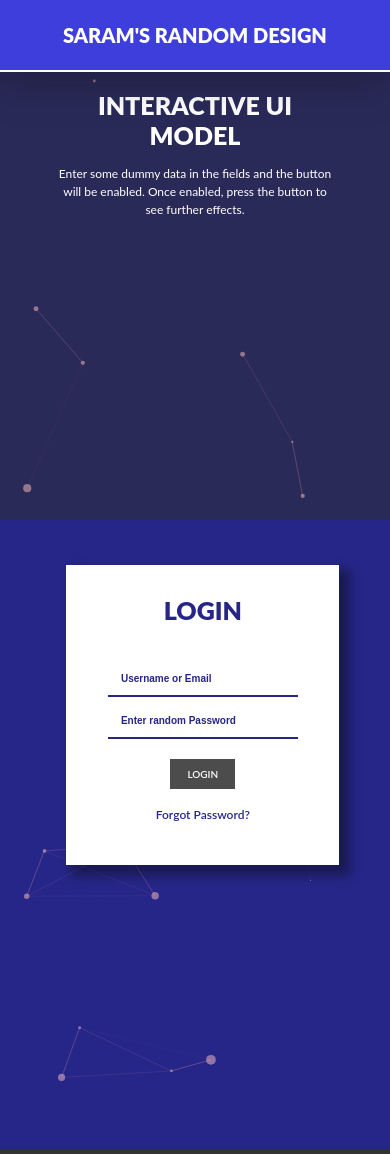
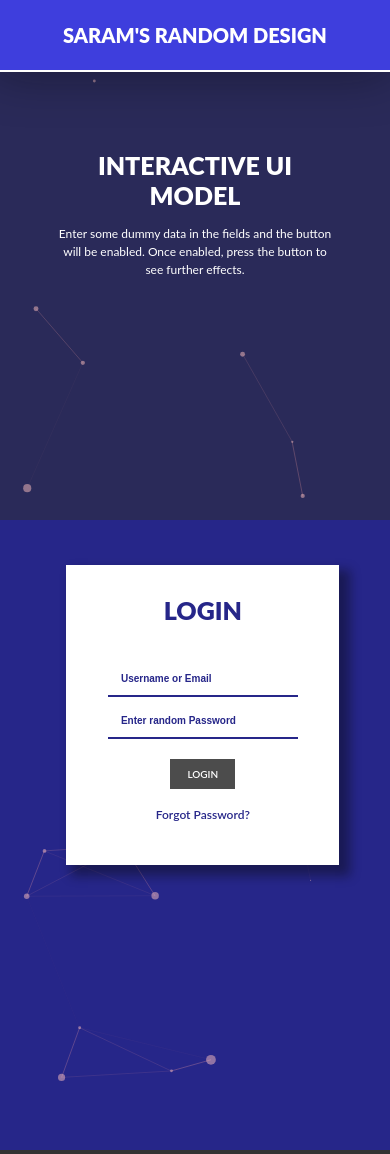
Before and after one commit to SaramCodes/Interactive-UI-Mockup, a Jekyll site: the page built from index.html, in a window 390 px wide. Built offline with Jekyll 4.4.1, drawn with Linux system fonts in a browser that asks for light colours; some web fonts are replaced.

Commit message:
divs overflowing their parent divs issue fixed once again

```diff
--- a/_sass/two-divs.sass
+++ b/_sass/two-divs.sass
@@ -498,21 +498,21 @@
                 right: 20%
 
 
-@media screen and (max-width:410px)
+@media screen and (max-width:412px)
     .container
         .content
             .left-content
-                top: 20px
+                top: 80px
             .right-content
                 width: 70%
                 right: 13%
 
 
-@media screen and (max-width:350px)
+@media screen and (max-width:361px)
     .container
         .content
             .left-content
-                top: 40px
+                top: 90px
                 width: 100%
                 left: 0%
                 h2
@@ -551,7 +551,7 @@
             height: 70vh
         .right
             top: 70vh
-            height: 100vh
+            height: 150vh
         .content
             .right-content
                 top: 75vh
```
